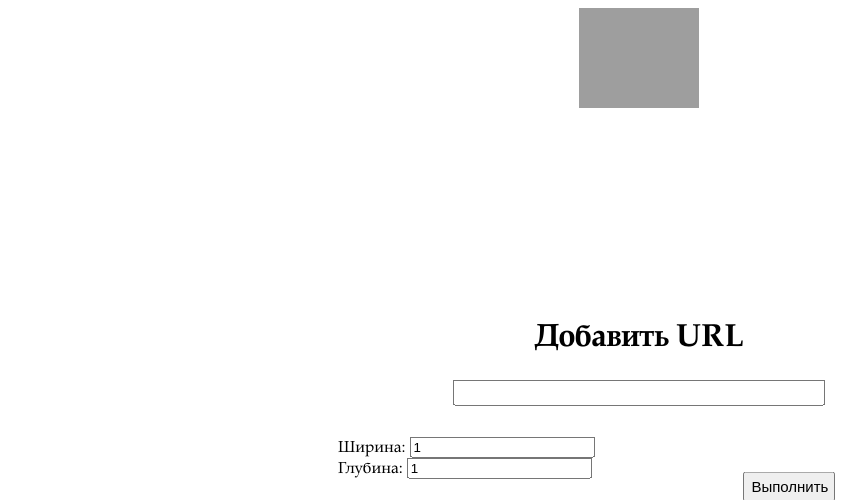
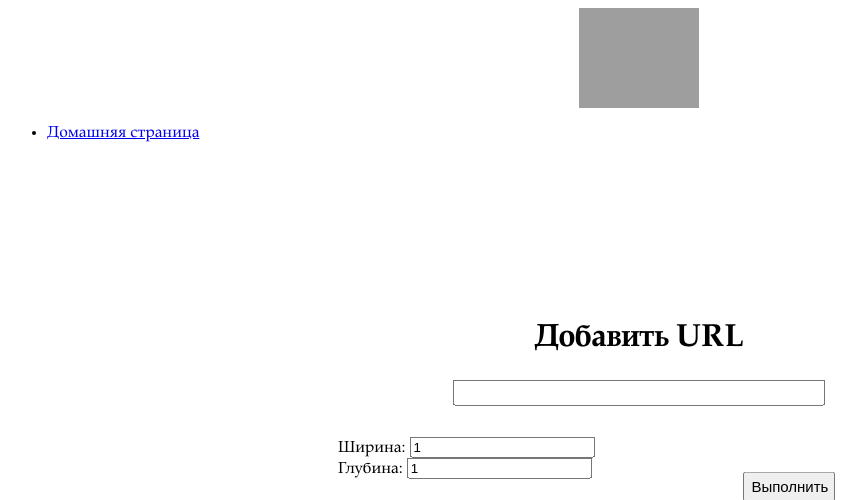
Before and after one commit to tema5190/Arlin, a Django app: page /indexing_view/ in a window 1280 px wide. Shown: the top 500 px of the page, without its empty margins (1-867 px from the left). Run offline with Django 3.2, Linux system fonts and the light colour scheme.

Commit message:
07.06.2016

```diff
--- a/search/templates/index_url.html
+++ b/search/templates/index_url.html
@@ -9,6 +9,18 @@
 </head>
 
    <div class="image"></div>
+    <div class="area"></div><nav class="main-menu">
+            <ul>
+                <li>
+                       <a href="/">
+                        <i class="fa fa-home fa-2x"></i>
+                        <span class="nav-text">
+                            Домашняя страница
+                        </span>
+                    </a>
+                </li>
+            </ul>
+        </nav>
     <div class="container">
 
       <div class="starter-template" align="center">
```
